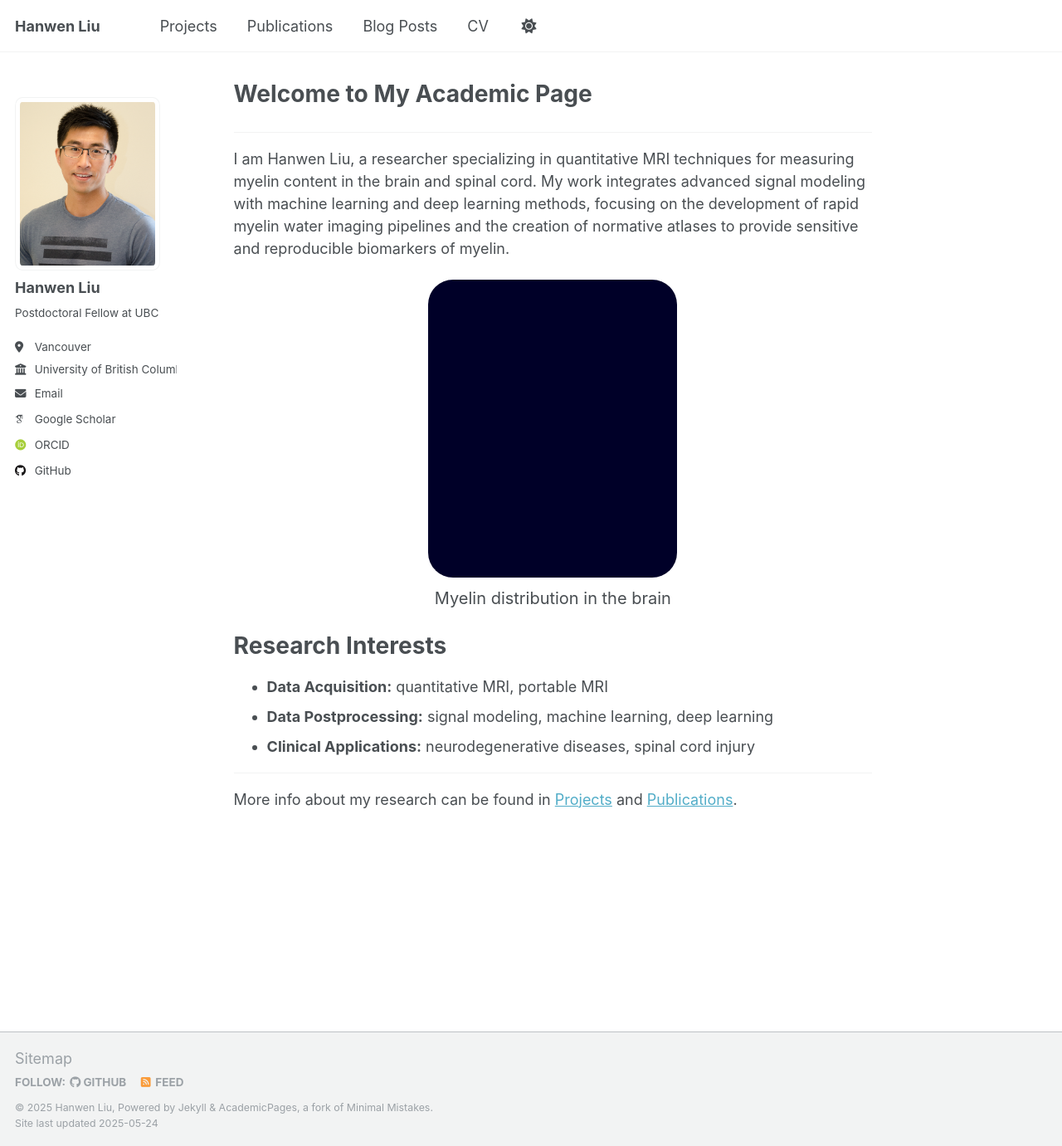
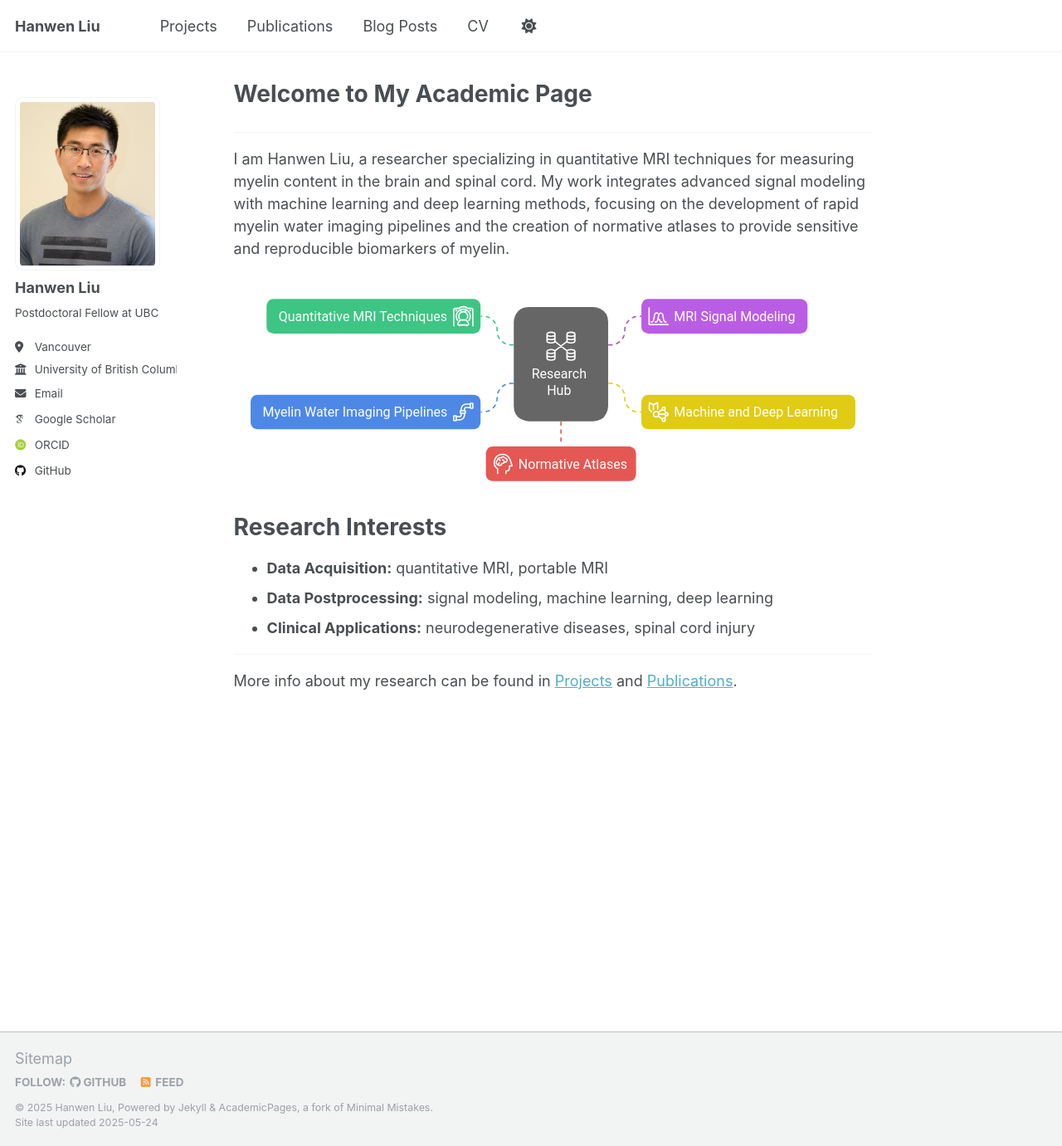
Before and after one commit to hanwencat/hanwencat.github.io, a Jekyll site: the page built from _pages/about.md, in a window 1280 px wide and 1381 px high. Shown: the whole window at 83% size. Built offline with Jekyll 4.4.1, drawn with Linux system fonts in a browser that asks for light colours; some web fonts are replaced.

Commit message:
add research-hub figure to about page

```diff
--- a/_pages/about.md
+++ b/_pages/about.md
@@ -10,9 +10,13 @@ redirect_from:
 I am Hanwen Liu, a researcher specializing in quantitative MRI techniques for measuring myelin content in the brain and spinal cord. My work integrates advanced signal modeling with machine learning and deep learning methods, focusing on the development of rapid myelin water imaging pipelines and the creation of normative atlases to provide sensitive and reproducible biomarkers of myelin.
 
 <div style="text-align: center;">
+  <img src='/images/Research-hub-noTitle.svg' style="margin-top: -120px; margin-bottom: 0px; position: relative;">
+</div>
+
+<!-- <div style="text-align: center;">
   <img src='/images/gifs/z.gif' style="width: 300px; border-radius: 30px;">
   <p style="font-size: 20px; margin-top: 10px;">Myelin distribution in the brain</p>
-</div>
+</div> -->
 
 
 Research Interests
```
Also changed, not shown: images/Research-hub-noTitle.svg (added), images/Research-hub.svg (added).
